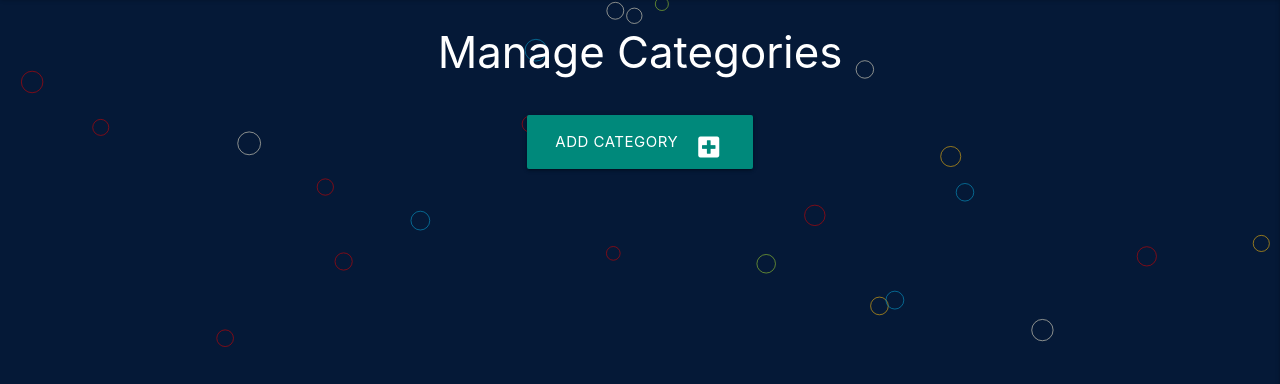
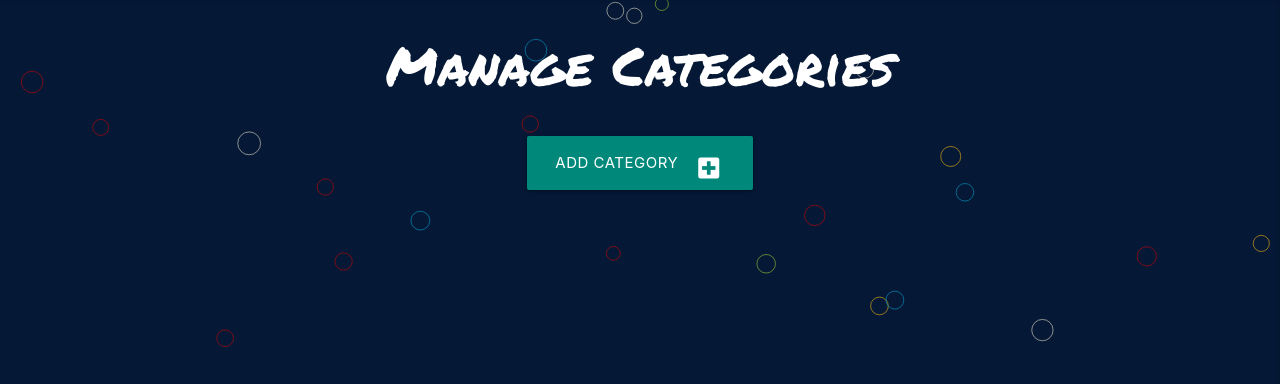
Before and after one commit to shaff600/Sourcetastic, a Flask app: page /get_categories in a window 1280 px wide. Shown: the part 64-448 px from the top of the page. Run offline with Flask 2, Linux system fonts and the light colour scheme; data that the repository does not hold is empty; some libraries are stand-ins or nearby versions.

Commit message:
changed heading size

```diff
--- a/templates/categories.html
+++ b/templates/categories.html
@@ -1,7 +1,7 @@
 {% extends "base.html" %}
 {% block content %}
 
-<h3 class="white-text text-darken-4 center-align">Manage Categories</h3>
+<h2 class="white-text text-darken-4 center-align">Manage Categories</h2>
 
 <div class="container">
     <div class="row">
```
